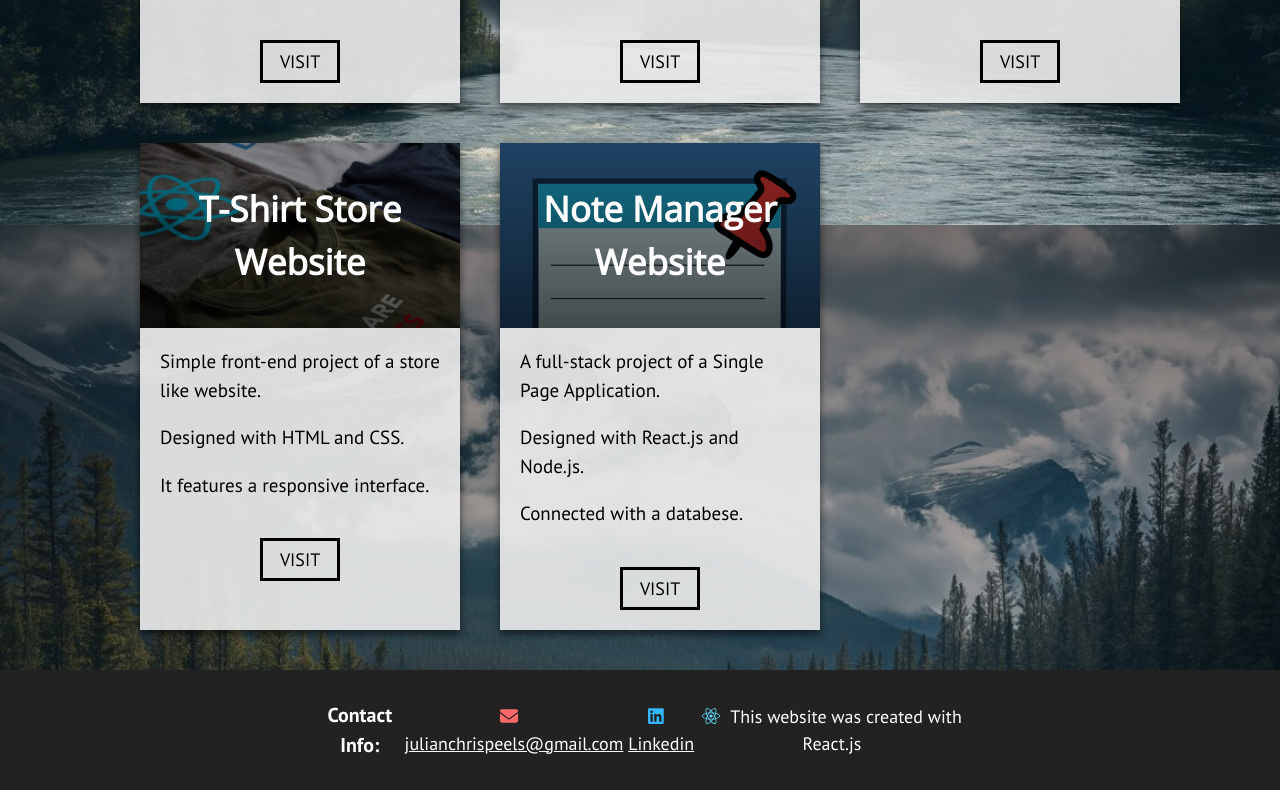
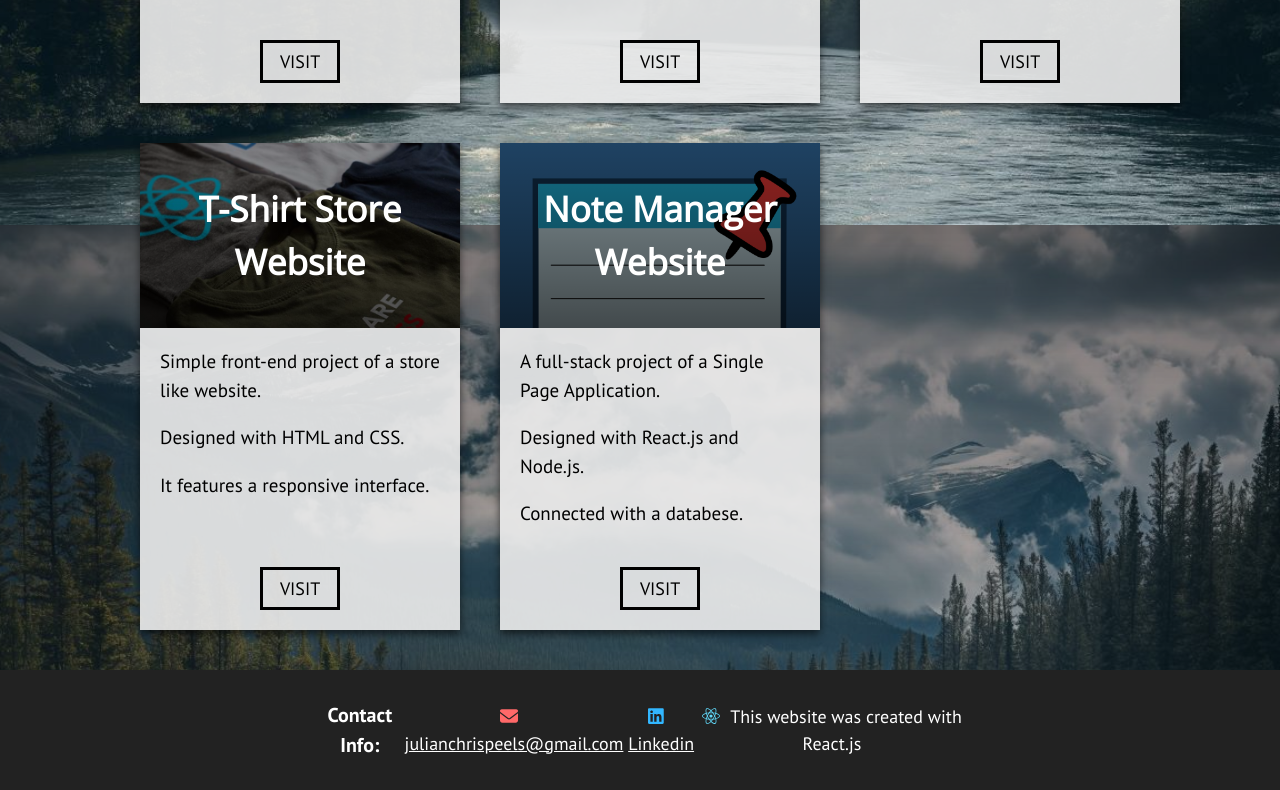
Before and after one commit to julianchrispeels/my-portfolio-react, a JavaScript app: page / in a window 1280 px wide. Shown: the part 575-1365 px from the top of the page. Built offline with nearby package versions, Linux system fonts and the light colour scheme; the HTML template or start-up script is replaced by a standard one.

Commit message:
scale transform added

```diff
--- a/src/components/MainContent/index.js
+++ b/src/components/MainContent/index.js
@@ -4,7 +4,7 @@ export default function MainContent() {
 
     function listItem(title, className, content1, content2, content3, link) {
         return (
-            <li>
+            <li className="project-item">
                 <div className={`list-title ${className}`}>
                     {title}
                 </div>
--- a/src/components/MainContent/styles.css
+++ b/src/components/MainContent/styles.css
@@ -17,6 +17,16 @@
 	background-color: rgba(238, 238, 238, 0.9);
 	box-shadow: 0 4px 8px rgba(0, 0, 0, 0.6);
 	overflow: hidden;
+	display: flex;
+	flex-direction: column;
+}
+
+.project-item {
+	transition: transform 0.25s;
+}
+
+.project-item:hover {
+	transform: scale(1.05);
 }
 
 .list-title {
@@ -55,6 +65,7 @@
 	font-size: 1.9rem;
 	text-align: left;
 	padding: 0 2rem 2rem 2rem;
+	flex-grow: 1;
 }
 
 .projects-list a {
```
Lines whose indentation alone changed are shown as unchanged.
